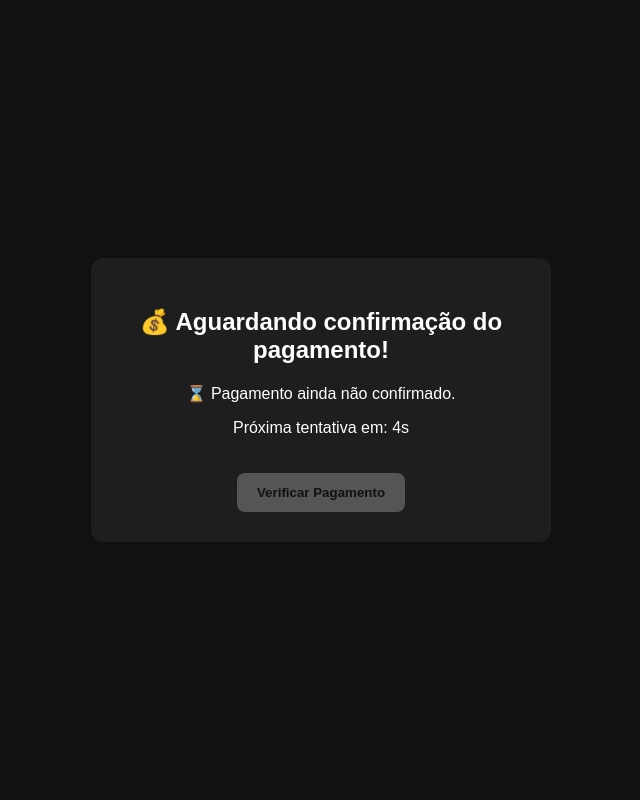
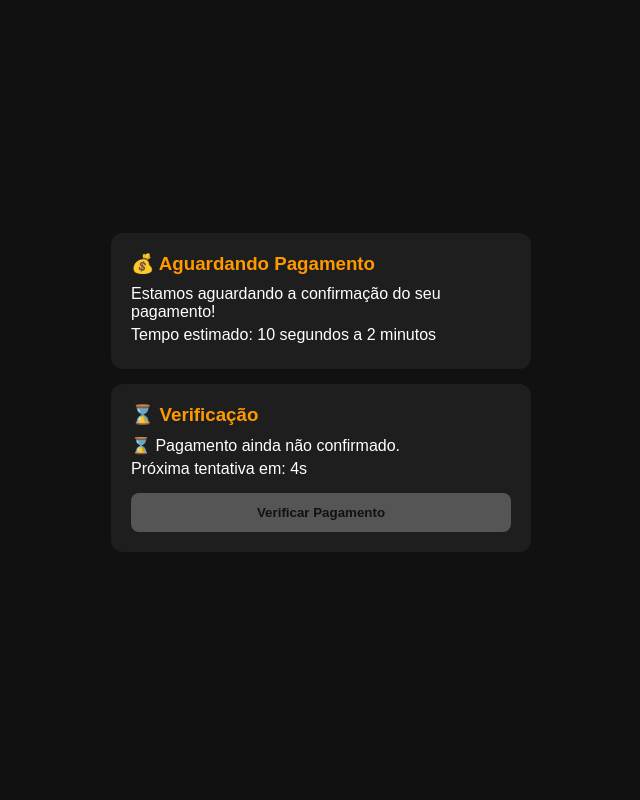
Before and after one commit to YuukiMorp8/Emperium.Unamed-Cc.store, a Flask app: template templates/aguardando_pagamento.html in a window 1280 px wide. Shown: the whole page, without its empty margins (319-959 px from the left). Run offline with Flask 3, Linux system fonts and the light colour scheme; the template is opened without the code that fills it: most values are stand-ins (such as "Sample title", 1, 10 or a date in 2020).

Commit message:
Update aguardando_pagamento.html

```diff
--- a/templates/aguardando_pagamento.html
+++ b/templates/aguardando_pagamento.html
@@ -4,18 +4,85 @@
 <meta charset="UTF-8">
 <title>Aguardando Pagamento</title>
 <style>
-    body { background:#111; color:#fff; font-family:Arial,sans-serif; display:flex; justify-content:center; align-items:center; height:100vh; margin:0; }
-    .container { background:#1e1e1e; padding:30px; border-radius:12px; text-align:center; width:400px; }
-    button { margin-top:20px; background:#ff9900; border:none; padding:12px 20px; border-radius:8px; cursor:pointer; font-weight:bold; color:#111; }
-    button:disabled { background:#555; cursor:not-allowed; }
+    body {
+        background: #111;
+        color: #fff;
+        font-family: Arial, sans-serif;
+        display: flex;
+        justify-content: center;
+        align-items: center;
+        min-height: 100vh;
+        margin: 0;
+    }
+    .container {
+        width: 420px;
+        text-align: center;
+    }
+    .embed {
+        background: #1e1e1e;
+        padding: 20px;
+        border-radius: 12px;
+        margin-bottom: 15px;
+        text-align: left;
+    }
+    .embed h3 {
+        margin: 0 0 10px 0;
+        color: #ff9900;
+    }
+    .embed p {
+        margin: 5px 0;
+    }
+    button {
+        margin-top: 10px;
+        background: #ff9900;
+        border: none;
+        padding: 12px 20px;
+        border-radius: 8px;
+        cursor: pointer;
+        font-weight: bold;
+        color: #111;
+        width: 100%;
+    }
+    button:disabled {
+        background: #555;
+        cursor: not-allowed;
+    }
+    .hidden {
+        display: none;
+    }
+    .buttons-confirmed button {
+        width: 48%;
+        margin: 5px 1%;
+        display: inline-block;
+    }
 </style>
 </head>
 <body>
 <div class="container">
-    <h2>💰 Aguardando confirmação do pagamento!</h2>
-    <p id="mensagem">Verificando automaticamente...</p>
-    <p id="contador">Próxima tentativa em: 10s</p>
-    <button id="verificar" disabled>Verificar Pagamento</button>
+    <!-- Embed 1 -->
+    <div class="embed">
+        <h3>💰 Aguardando Pagamento</h3>
+        <p>Estamos aguardando a confirmação do seu pagamento!</p>
+        <p>Tempo estimado: 10 segundos a 2 minutos</p>
+    </div>
+
+    <!-- Embed 2 -->
+    <div class="embed">
+        <h3>⌛ Verificação</h3>
+        <p id="mensagem">Verificando automaticamente...</p>
+        <p id="contador">Próxima tentativa em: 10s</p>
+        <button id="verificar">Verificar Pagamento</button>
+    </div>
+
+    <!-- Botões finais (inicialmente escondidos) -->
+    <div id="botoes-confirmados" class="buttons-confirmed hidden">
+        <form action="{{ url_for('dashboard') }}" method="get" style="display:inline;">
+            <button type="submit">🏠 Voltar à Dashboard</button>
+        </form>
+        <form action="{{ url_for('adicionar_saldo_user') }}" method="get" style="display:inline;">
+            <button type="submit">💳 Comprar novamente</button>
+        </form>
+    </div>
 </div>
 
 <script>
@@ -23,18 +90,15 @@ let txid = "{{ txid }}";
 const botao = document.getElementById("verificar");
 const contadorEl = document.getElementById("contador");
 const mensagemEl = document.getElementById("mensagem");
+const botoesConfirmados = document.getElementById("botoes-confirmados");
 
-const TENTATIVAS = 6;        // total de tentativas
-const INTERVALO = 10;        // segundos entre cada tentativa
+const TENTATIVAS = 6;
+const INTERVALO = 10;
 let tentativasRestantes = TENTATIVAS;
 let contador = INTERVALO;
-let cicloAtivo = true;
-let timer = null;  // armazenar o setInterval ativo
 
 // Função de verificação
 async function verificarPagamento() {
-    if (!cicloAtivo) return; // 🚫 Se já confirmou, não chama mais
-
     botao.disabled = true;
     mensagemEl.innerText = "Verificando...";
     try {
@@ -45,9 +109,8 @@ async function verificarPagamento() {
         if(data.status && data.status.toLowerCase() === "concluida"){
             mensagemEl.innerText = `✅ Pagamento confirmado! Saldo adicionado: R$ ${parseFloat(data.valor).toFixed(2)}`;
             contadorEl.style.display = 'none';
-            cicloAtivo = false;   // 🔒 trava chamadas futuras
-            if (timer) clearInterval(timer); // 🔒 cancela contador
-            botao.disabled = true; // 🔒 desativa botão manual
+            botao.style.display = 'none';
+            botoesConfirmados.classList.remove('hidden');
         } else if(data.status) {
             mensagemEl.innerText = "⌛ Pagamento ainda não confirmado.";
         } else {
@@ -59,23 +122,22 @@ async function verificarPagamento() {
     }
 }
 
-// Função de contagem regressiva
+// Contador automático
 function iniciarContador() {
     contadorEl.style.display = 'block';
     contador = INTERVALO;
-    timer = setInterval(() => {
-        if (!cicloAtivo) { clearInterval(timer); return; } // 🚫 se já confirmou, para
+    let timer = setInterval(() => {
         contador--;
         contadorEl.innerText = `Próxima tentativa em: ${contador}s`;
         if(contador <= 0){
             clearInterval(timer);
-            if(tentativasRestantes > 0 && cicloAtivo){
+            if(tentativasRestantes > 0){
                 verificarPagamento();
                 tentativasRestantes--;
                 if(tentativasRestantes > 0){
                     iniciarContador();
                 } else {
-                    botao.disabled = false; // fim das tentativas automáticas
+                    botao.disabled = false;
                     contadorEl.innerText = `Você pode tentar novamente clicando no botão.`;
                 }
             }
```
Also changed, not shown: other parts of templates/aguardando_pagamento.html (+1 -2 lines).
